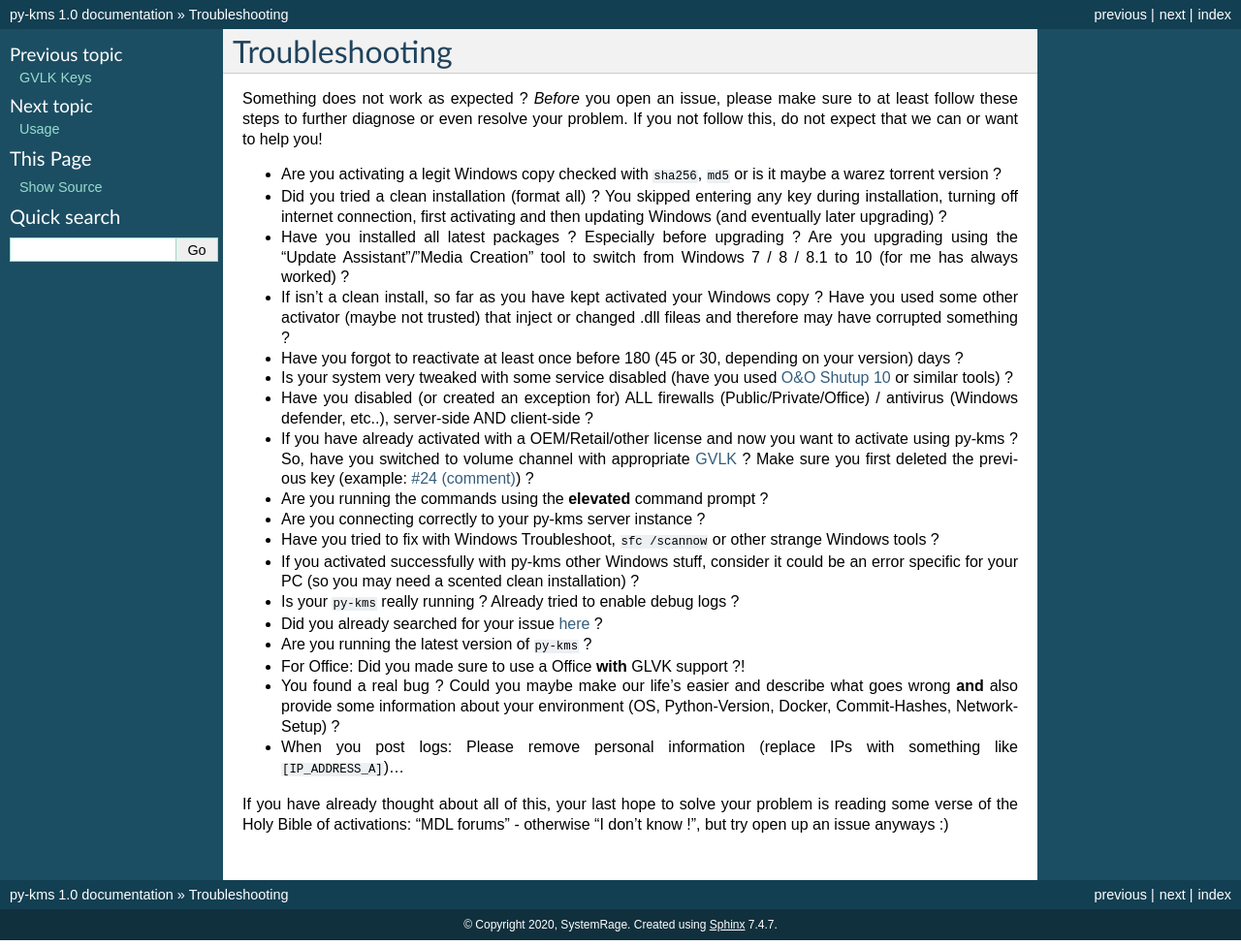
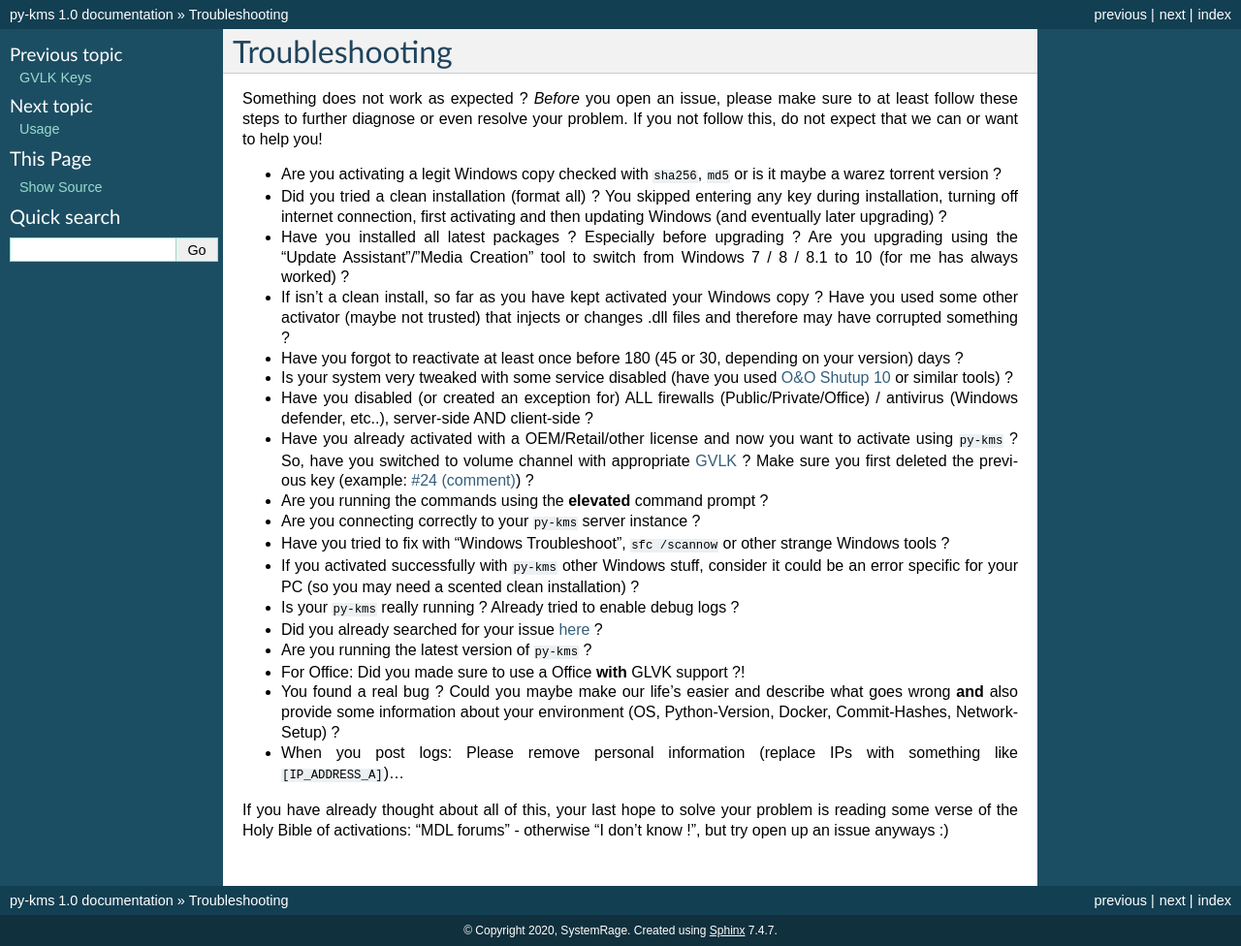
Before and after one commit to SystemRage/py-kms, a Sphinx documentation site: the page built from docs/Troubleshooting.md, in a window 1280 px wide. Shown: the whole page at 97% size. Built offline with Sphinx 7.4.7, drawn with Linux system fonts in a browser that asks for light colours.

Commit message:
minor adjustments

```diff
--- a/docs/Troubleshooting.md
+++ b/docs/Troubleshooting.md
@@ -7,15 +7,15 @@ If you not follow this, do not expect that we can or want to help you!
 * Are you activating a legit Windows copy checked with `sha256`, `md5` or is it maybe a warez torrent version ?
 * Did you tried a clean installation (format all) ? You skipped entering any key during installation, turning off internet connection, first activating and then updating Windows (and eventually later upgrading) ?
 * Have you installed all latest packages ? Especially before upgrading ? Are you upgrading using the "Update Assistant"/"Media Creation" tool to switch from Windows 7 / 8 / 8.1 to 10 (for me has always worked) ?
-* If isn't a clean install, so far as you have kept activated your Windows copy ? Have you used some other activator (maybe not trusted) that inject or changed .dll fileas and therefore may have corrupted something ?
+* If isn't a clean install, so far as you have kept activated your Windows copy ? Have you used some other activator (maybe not trusted) that injects or changes .dll files and therefore may have corrupted something ?
 * Have you forgot to reactivate at least once before 180 (45 or 30, depending on your version) days ?
 * Is your system very tweaked with some service disabled (have you used [O&O Shutup 10](https://www.oo-software.com/en/shutup10) or similar tools) ?
 * Have you disabled (or created an exception for) ALL firewalls (Public/Private/Office) / antivirus (Windows defender, etc..), server-side AND client-side ?
-* If you have already activated with a OEM/Retail/other license and now you want to activate using py-kms ? So, have you switched to volume channel with appropriate [GVLK](Keys.md) ? Make sure you first deleted the previous key (example: [#24 (comment)](https://github.com/SystemRage/py-kms/issues/24#issuecomment-492431436)) ?
+* Have you already activated with a OEM/Retail/other license and now you want to activate using `py-kms` ? So, have you switched to volume channel with appropriate [GVLK](Keys.md) ? Make sure you first deleted the previous key (example: [#24 (comment)](https://github.com/SystemRage/py-kms/issues/24#issuecomment-492431436)) ?
 * Are you running the commands using the **elevated** command prompt ?
-* Are you connecting correctly to your py-kms server instance ?
-* Have you tried to fix with Windows Troubleshoot, `sfc /scannow` or other strange Windows tools ?
-* If you activated successfully with py-kms other Windows stuff, consider it could be an error specific for your PC (so you may need a scented clean installation) ?
+* Are you connecting correctly to your `py-kms` server instance ?
+* Have you tried to fix with "Windows Troubleshoot", `sfc /scannow` or other strange Windows tools ?
+* If you activated successfully with `py-kms` other Windows stuff, consider it could be an error specific for your PC (so you may need a scented clean installation) ?
 * Is your `py-kms` really running ? Already tried to enable debug logs ?
 * Did you already searched for your issue [here](https://github.com/SystemRage/py-kms/issues) ?
 * Are you running the latest version of `py-kms` ?
```
